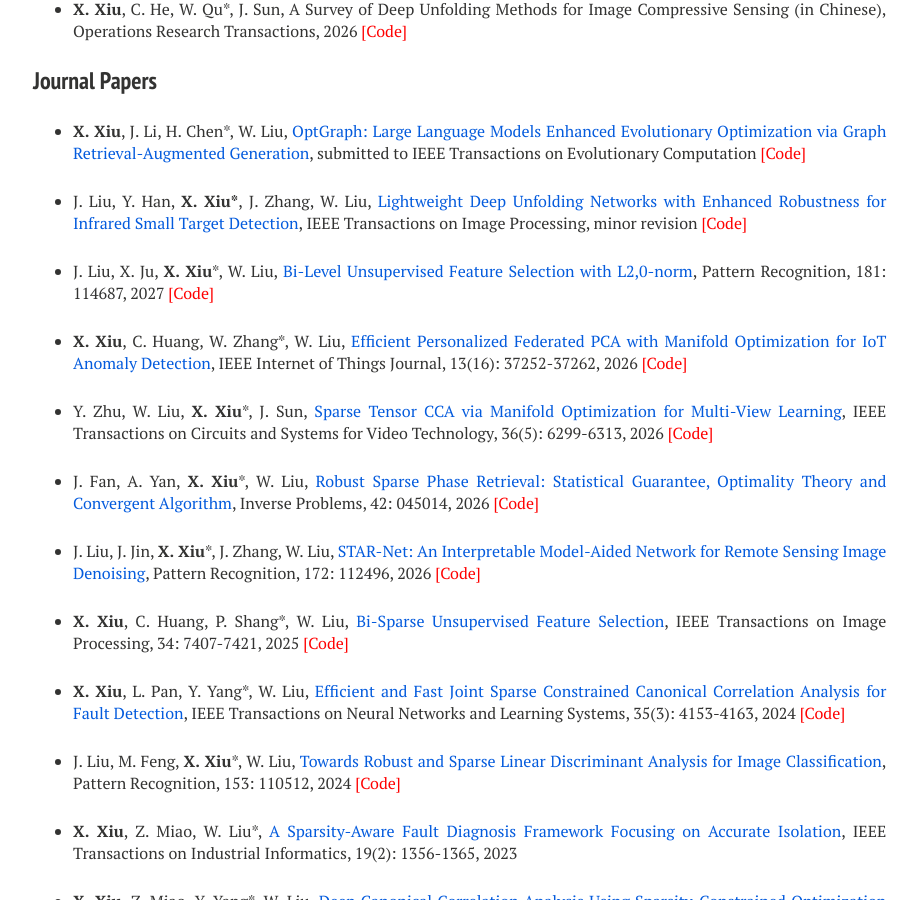
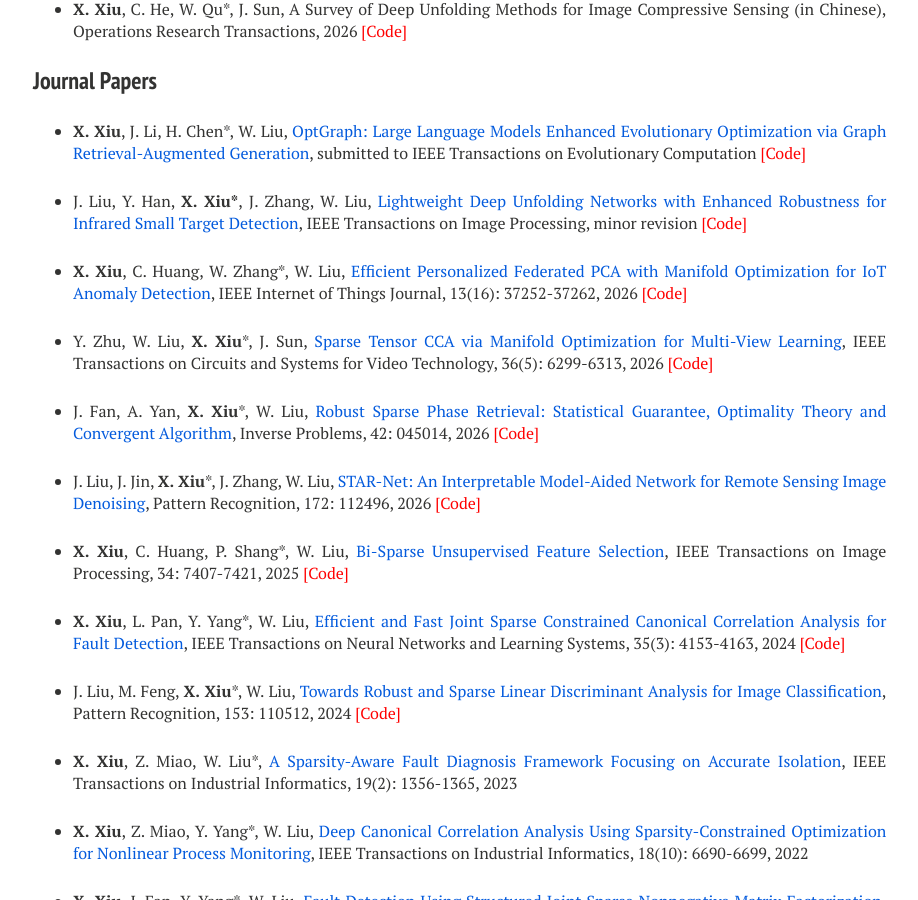
Before and after one commit to xianchaoxiu/xianchaoxiu.github.io, a Jekyll site: the page built from publications/index.md, in a window 1280 px wide and 900 px high, scrolled down 366 px. Shown: the whole window, without its empty margins (287-1205 px from the left). Built offline with Jekyll 4.4.1, drawn with Linux system fonts in a browser that asks for light colours; nearby versions of some CDN libraries.

Commit message:
Update index.md

```diff
--- a/publications/index.md
+++ b/publications/index.md
@@ -23,8 +23,6 @@ share: false
 * <b>X. Xiu</b>, J. Li, H. Chen*, W. Liu, <a href="https://arxiv.org/abs/2607.27918" class="textlink" target="_blank">OptGraph: Large Language Models Enhanced Evolutionary Optimization via Graph Retrieval-Augmented Generation</a>, submitted to IEEE Transactions on Evolutionary Computation <a href="https://github.com/xianchaoxiu/OptGraph" class="textlink" target="_blank" style="color: red;">[Code]</a>
 
 * J. Liu, Y. Han, <b>X. Xiu*</b>, J. Zhang, W. Liu, <a href="https://arxiv.org/abs/2509.08205" class="textlink" target="_blank">Lightweight Deep Unfolding Networks with Enhanced Robustness for Infrared Small Target Detection</a>, IEEE Transactions on Image Processing, minor revision <a href="https://github.com/xianchaoxiu/L-RPCANet" class="textlink" target="_blank" style="color: red;">[Code]</a>
-
-* J. Liu, X. Ju, <b>X. Xiu</b>*, W. Liu, <a href="https://doi.org/10.1016/j.patcog.2026.114687" class="textlink" target="_blank">Bi-Level Unsupervised Feature Selection with L2,0-norm</a>, Pattern Recognition, 181: 114687, 2027 <a href="https://github.com/xianchaoxiu/BLUFS" class="textlink" target="_blank" style="color: red;">[Code]</a>
 
 * <b>X. Xiu</b>, C. Huang, W. Zhang*, W. Liu, <a href="https://doi.org/10.1109/JIOT.2026.3701337" class="textlink" target="_blank">Efficient Personalized Federated PCA with Manifold Optimization for IoT Anomaly Detection</a>, IEEE Internet of Things Journal, 13(16): 37252-37262, 2026 <a href="https://github.com/xianchaoxiu/FedEP" class="textlink" target="_blank" style="color: red;">[Code]</a>
 
```
